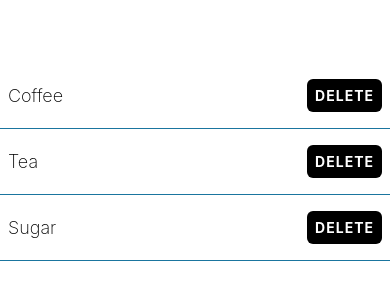
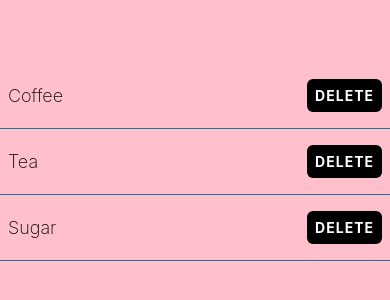
Before and after one commit to simotae14/taskly-react-native, a React Native app: screen / in a window 390 px wide. Shown: the part 260-560 px from the top of the page. Built offline with nearby package versions, Linux system fonts and the light colour scheme.

Commit message:
example use StyleSheet absoluteFill

```diff
--- a/App.tsx
+++ b/App.tsx
@@ -5,6 +5,14 @@ import { ShoppingListItem } from "./components/ShoppingListItem";
 export default function App() {
   return (
     <View style={styles.container}>
+      <View
+        style={[
+          StyleSheet.absoluteFill,
+          {
+            backgroundColor: "pink",
+          },
+        ]}
+      />
       <ShoppingListItem name="Coffee" />
       <ShoppingListItem name="Tea" />
       <ShoppingListItem name="Sugar" />
```
